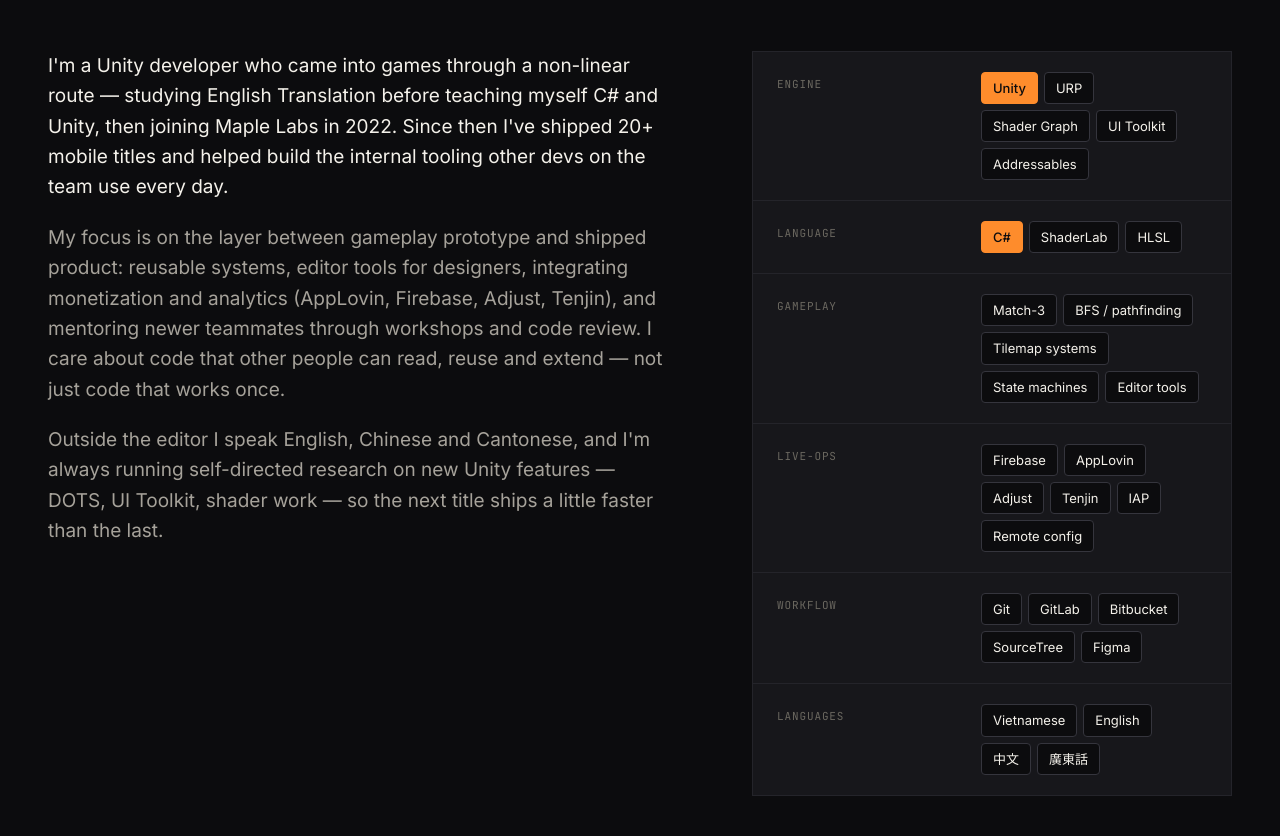
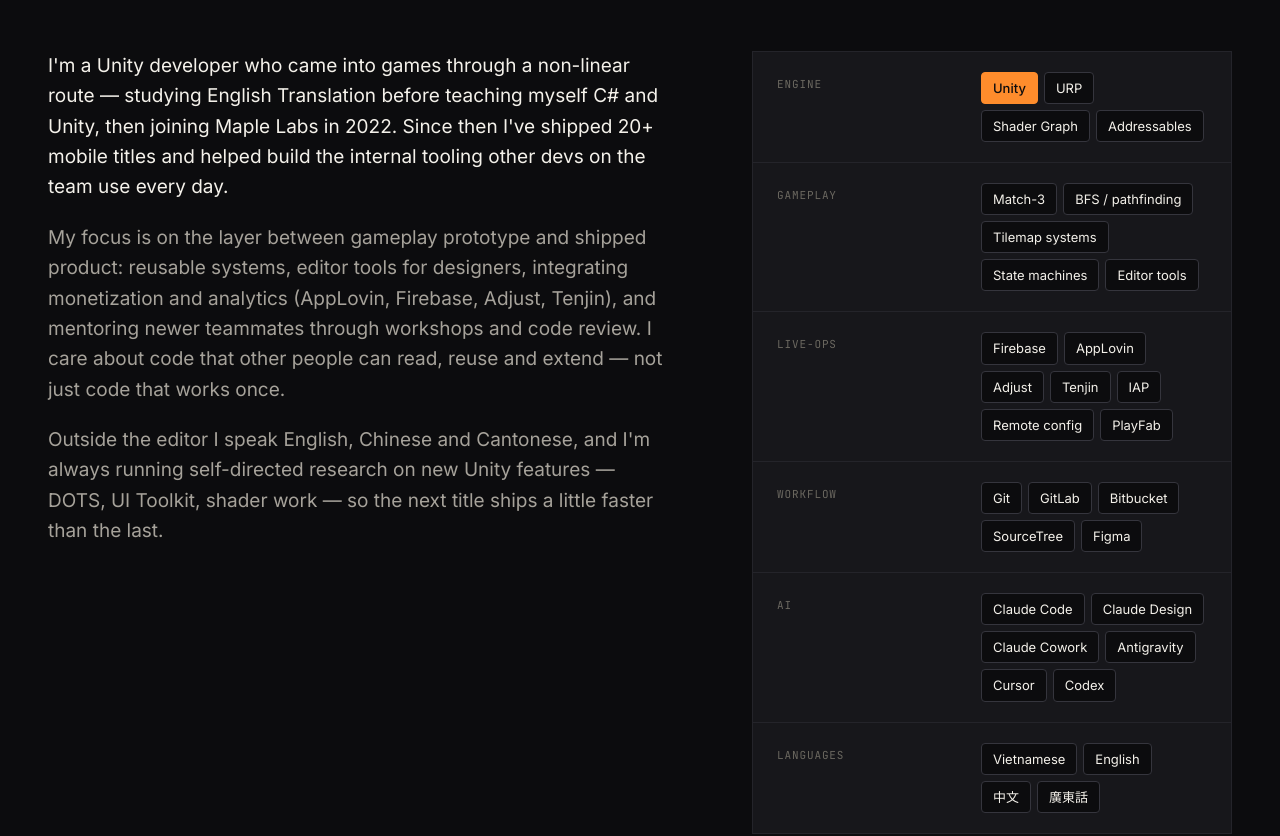
Before and after one commit to cqtuan2011/portfolio, a plain HTML site: page index.html in a window 1280 px wide. Shown: the part 4303-5139 px from the top of the page. Drawn offline with Linux system fonts and the light colour scheme.

Commit message:
[update] linkedin hyperlink

```diff
--- a/index.html
+++ b/index.html
@@ -968,16 +968,7 @@
           <span class="primary">Unity</span>
           <span>URP</span>
           <span>Shader Graph</span>
-          <span>UI Toolkit</span>
           <span>Addressables</span>
-        </div>
-      </div>
-      <div class="skills-row">
-        <div class="cat">Language</div>
-        <div class="vals">
-          <span class="primary">C#</span>
-          <span>ShaderLab</span>
-          <span>HLSL</span>
         </div>
       </div>
       <div class="skills-row">
@@ -999,6 +990,7 @@
           <span>Tenjin</span>
           <span>IAP</span>
           <span>Remote config</span>
+          <span>PlayFab</span>
         </div>
       </div>
       <div class="skills-row">
@@ -1009,6 +1001,17 @@
           <span>Bitbucket</span>
           <span>SourceTree</span>
           <span>Figma</span>
+        </div>
+      </div>
+      <div class="skills-row">
+        <div class="cat">AI</div>
+        <div class="vals">
+          <span>Claude Code</span>
+          <span>Claude Design</span>
+          <span>Claude Cowork</span>
+          <span>Antigravity</span>
+          <span>Cursor</span>
+          <span>Codex</span>
         </div>
       </div>
       <div class="skills-row">
@@ -1098,9 +1101,9 @@
       <div class="label">Phone</div>
       <div class="val">+84 966 617 233</div>
     </a>
-    <a href="#">
+    <a href="https://www.linkedin.com/in/tuan-chung/" target="_blank" rel="noopener">
       <div class="label">LinkedIn</div>
-      <div class="val">/in/tuancq2011 <span style="color:var(--fg-mute);font-size:11px;font-family:var(--mono);">[EDIT]</span></div>
+      <div class="val">/in/tuan-chung</div>
     </a>
     <a href="#">
       <div class="label">Location</div>
```
